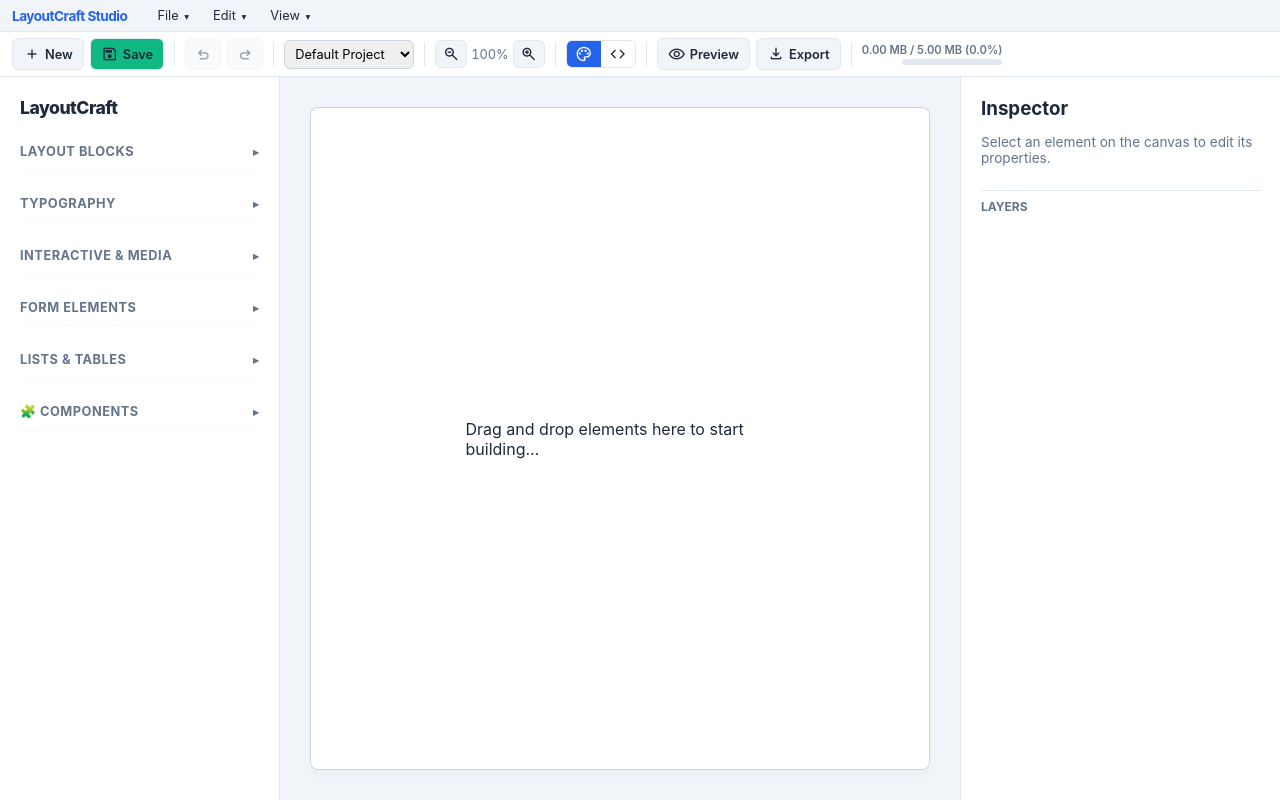
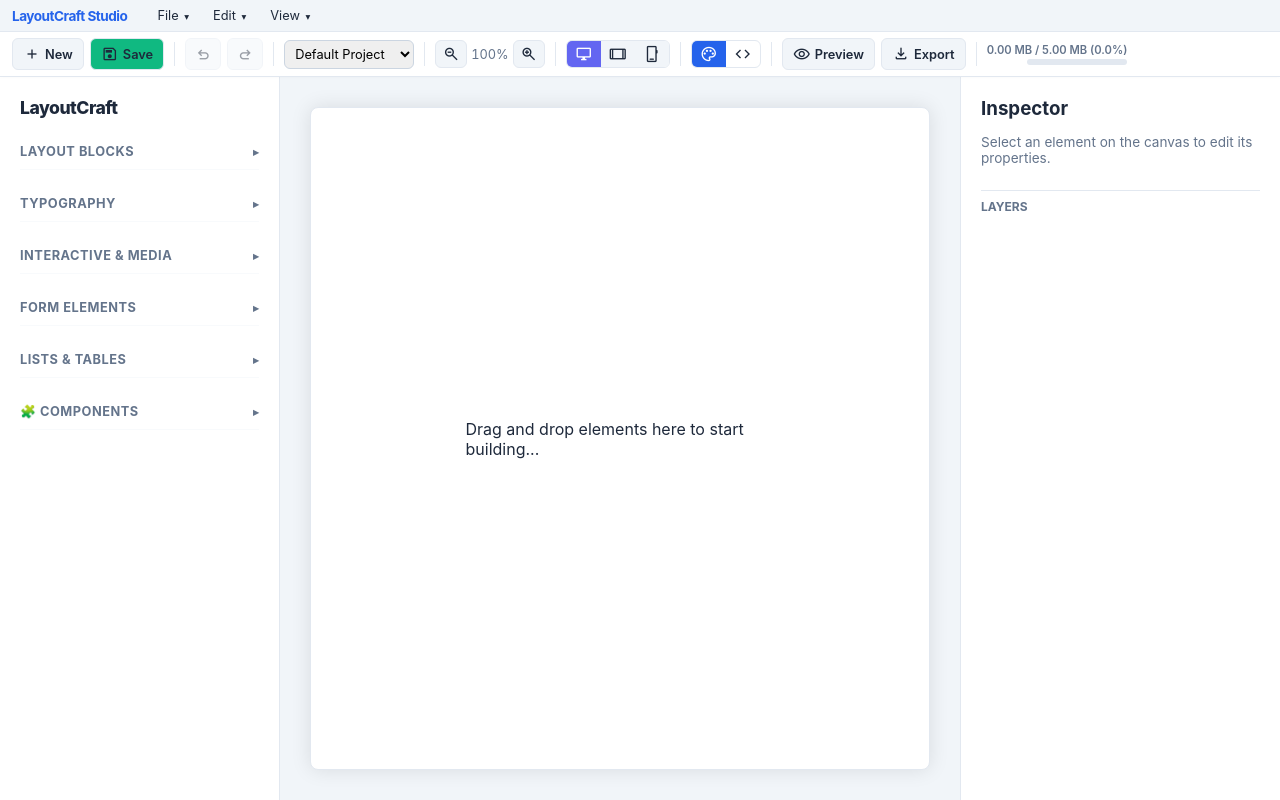
Before and after one commit to klhrd/layout-craft, a website built with Vite: page index.html in a window 1280 px wide. Built offline with nearby package versions, Linux system fonts and the light colour scheme.

Commit message:
feat: responsive preview with viewport breakpoint buttons
- Add Desktop / Tablet / Mobile breakpoint buttons to toolbar
- body[data-bp] constrains .canvas-container max-width (768/375px)
- Zoom and breakpoint state are independent
- border + shadow on constrained canvas for visual clarity

```diff
--- a/index.html
+++ b/index.html
@@ -86,6 +86,20 @@
                         <button id="btn-zoom-out" class="btn-secondary"><span class="mat-icon">zoom_out</span></button>
                         <span id="zoom-level">100%</span>
                         <button id="btn-zoom-in" class="btn-secondary"><span class="mat-icon">zoom_in</span></button>
+                    </span>
+
+                    <div class="toolbar-sep"></div>
+
+                    <span class="bp-toggle" title="Viewport breakpoints">
+                        <button id="bp-desktop" class="btn-secondary active" data-bp="none">
+                            <span class="mat-icon">desktop_windows</span>
+                        </button>
+                        <button id="bp-tablet" class="btn-secondary" data-bp="768">
+                            <span class="mat-icon">tablet</span>
+                        </button>
+                        <button id="bp-mobile" class="btn-secondary" data-bp="375">
+                            <span class="mat-icon">phone_iphone</span>
+                        </button>
                     </span>
 
                     <div class="toolbar-sep"></div>
--- a/src/css/editor.css
+++ b/src/css/editor.css
@@ -1059,6 +1059,38 @@ body.preview-mode .canvas-container .canvas-placeholder {
     font-variant-numeric: tabular-nums;
 }
 
+/* ── Breakpoint toggle ── */
+.bp-toggle {
+    display: inline-flex;
+    border: 1px solid var(--border-color);
+    border-radius: 6px;
+    overflow: hidden;
+}
+.bp-toggle .btn-secondary {
+    padding: 4px 8px;
+    border-radius: 0;
+    border: none;
+    font-size: 0.8rem;
+}
+.bp-toggle .btn-secondary.active {
+    background: var(--primary-color, #6366f1);
+    color: #fff;
+}
+
+/* Responsive viewport constraints */
+body:not([data-bp='none']) .canvas-container {
+    max-width: attr(data-bp px);
+    margin: 0 auto;
+    border: 1px solid var(--border-color);
+    box-shadow: 0 0 20px rgba(0, 0, 0, 0.1);
+}
+body[data-bp='768'] .canvas-container {
+    max-width: 768px;
+}
+body[data-bp='375'] .canvas-container {
+    max-width: 375px;
+}
+
 /* ── Mode toggle ── */
 .mode-toggle {
     display: inline-flex;
--- a/src/js/app.js
+++ b/src/js/app.js
@@ -42,6 +42,7 @@ document.addEventListener('DOMContentLoaded', () => {
 
     initMenus();
     initZoom();
+    initBreakpoints();
 
     initStorage(); // Boot the storage manager.
 
@@ -1023,6 +1024,22 @@ function initZoom() {
     });
 }
 
+function initBreakpoints() {
+    const buttons = document.querySelectorAll('.bp-toggle .btn-secondary[data-bp]');
+    buttons.forEach((btn) => {
+        btn.addEventListener('click', () => {
+            const bp = btn.dataset.bp;
+            buttons.forEach((b) => b.classList.remove('active'));
+            if (bp === 'none') {
+                document.body.removeAttribute('data-bp');
+            } else {
+                document.body.setAttribute('data-bp', bp);
+                btn.classList.add('active');
+            }
+        });
+    });
+}
+
 function initOutlinesToggle() {
     document.getElementById('btn-outlines')?.addEventListener('click', () => {
         document.body.classList.toggle('show-outlines');
```
Also changed, not shown: ROADMAP.md (+47 -47 lines).
